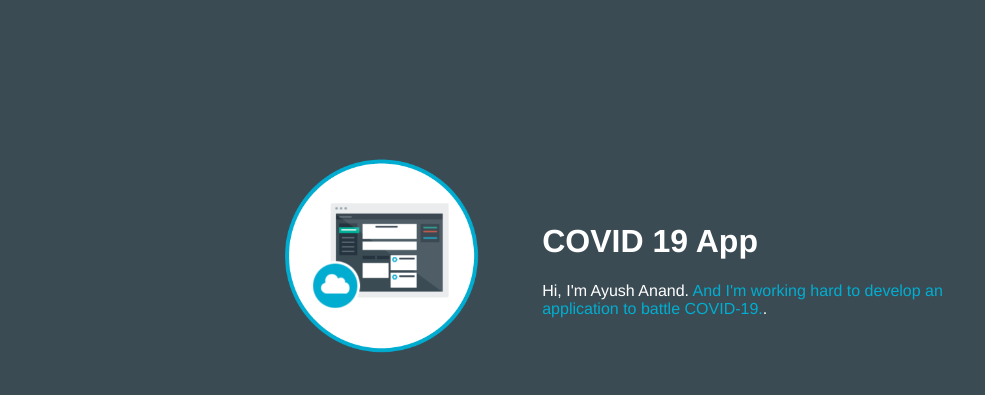
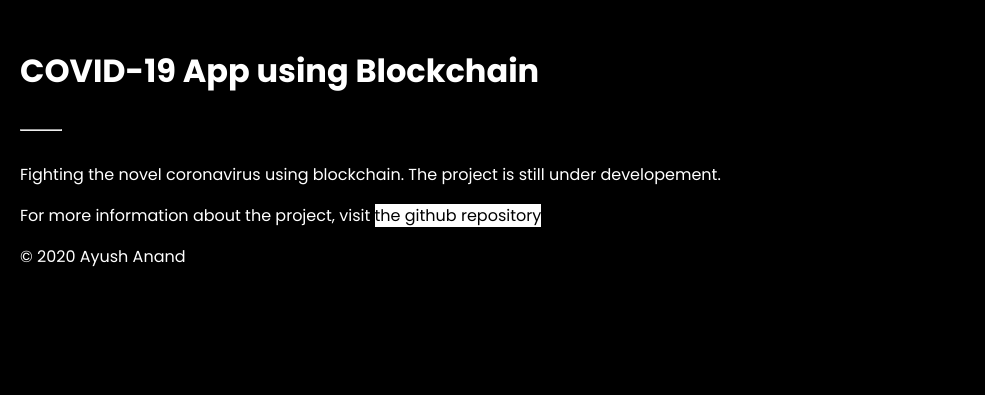
Before and after one commit to ayushanand18/covid-19, a website: page public/index.html in a window 1280 px wide. Shown: the whole page, without its empty margins (0-985 px from the left). Drawn offline with Linux system fonts and the light colour scheme.

Commit message:
Feat: Fixed rendering issues with homepage
Desc: This commit fixes the issues with rendering static files for homepage

```diff
--- a/package.json
+++ b/package.json
@@ -1,5 +1,5 @@
 {
-	"name": "Covid19App",
+	"name": "covid19",
 	"version": "0.0.1",
 	"private": true,
 	"scripts": {
@@ -8,7 +8,8 @@
 	"dependencies": {
 		"express": "4.15.x",
 		"cfenv": "1.0.x",
-		"path":"*"
+		"path": "*",
+        "crypto-js":"*"
 	},
 	"repository": {},
 	"engines": {
--- a/public/index.html
+++ b/public/index.html
@@ -1,26 +1,24 @@
 <!DOCTYPE html>
-<html>
+<head>
+    <title>COVID-19 | Ayush Anand</title>
+    <meta charset="utf-8" content="width=device-width,user-scalable=no,initial-scale=1">
+    <link rel="stylesheet" href="stylesheets/style.css" type="text/css">
+    <link href="https://fonts.googleapis.com/css?family=Poppins:300,400,500,700" rel="stylesheet">
+</head>
+<body>
+    <section>
+        <div>
+            <h1>COVID-19 App using Blockchain</h1>
+            <hr><br>
+            <p>Fighting the novel coronavirus using blockchain. The project is still under developement.</p>
+            <p>For more information about the project, visit <a href="https://github.com/ayushanand18/covid-19"> the github repository </a></p>
+        </div>
+    </section>
 
-  <head>
-    <title>COVID-19 App by Ayush Anand</title>
-    <meta charset="utf-8">
-    <meta http-equiv="X-UA-Compatible" content="IE=edge">
-    <meta name="viewport" content="width=device-width, initial-scale=1">
-    <link rel="stylesheet" href="stylesheets/style.css">
-  </head>
-
-  <body>
-    <table>
-      <tr>
-        <td style= "width:30%;">
-          <img class = "newappIcon" src="images/newapp-icon.png" alt="App static icon">
-        </td>
-        <td>
-          <h1 id="message">COVID 19 App</h1>
-          <p class='description'></p> Hi, I'm Ayush Anand. <span class = "blue">And I'm working hard to develop an application to battle COVID-19.</span>.
-        </td>
-      </tr>
-    </table>
-  </body>
-
+    <footer>
+        <div>
+            <p>&copy; 2020 Ayush Anand</p>
+        </div>
+    </footer>
+</body>
 </html>
--- a/public/stylesheets/style.css
+++ b/public/stylesheets/style.css
@@ -1,81 +1,22 @@
-/* style.css
- * This file provides css styles.
- */
-
 body,html {
-	background-color: #3b4b54; width : 100%;
-	height: 100%;
+	background-color: black;
 	margin: 0 auto;
-	font-family: "HelveticaNeue-Light", "Helvetica Neue Light", "Helvetica Neue", Helvetica, Arial, "Lucida Grande", sans-serif;
+	font-family: "Poppins";
 	color: #ffffff;
+    padding:10px;
 }
-
 a {
 	text-decoration: none;
-	color: #00aed1;
+	color: black;
+    background:white;
 }
-
 a:hover {
 	text-decoration: underline;
 }
-
-.newappIcon {
-	padding-top: 10%;
-	display: block;
-	margin: 0 auto;
-	padding-bottom: 2em;
-	max-width:200px;
-}
-
 h1 {
-	font-weight: bold;
 	font-size: 2em;
 }
-
-.leftHalf {
-	float: left;
-	background-color: #26343f;
-	width: 45%;
-	height: 100%;
+hr{
+    float:left;
+    width:40px !important;
 }
-
-.rightHalf {
-	float: right;
-	width: 55%;
-	background-color: #313f4a;
-	height: 100%;
-	overflow:auto;
-}
-
-.blue {
-	color: #00aed1;
-}
-
-
-table {
-	table-layout: fixed;
-	width: 800px;
-	margin: 0 auto;
-	word-wrap: break-word;
-	padding-top:10%;
-}
-
-th {
-	border-bottom: 1px solid #000;
-}
-
-th, td {
-	text-align: left;
-	padding: 2px 20px;
-}
-
-.env-var {
-	text-align: right;
-	border-right: 1px solid #000;
-	width: 30%;
-}
-
-pre {
-	padding: 0;
-	margin: 0;
-}
```
Also changed, not shown: app.js (+11 -15 lines), blockchain.js (added, +8 -0 lines), README.md, public/images/newapp-icon.png (deleted), 1 other file.
